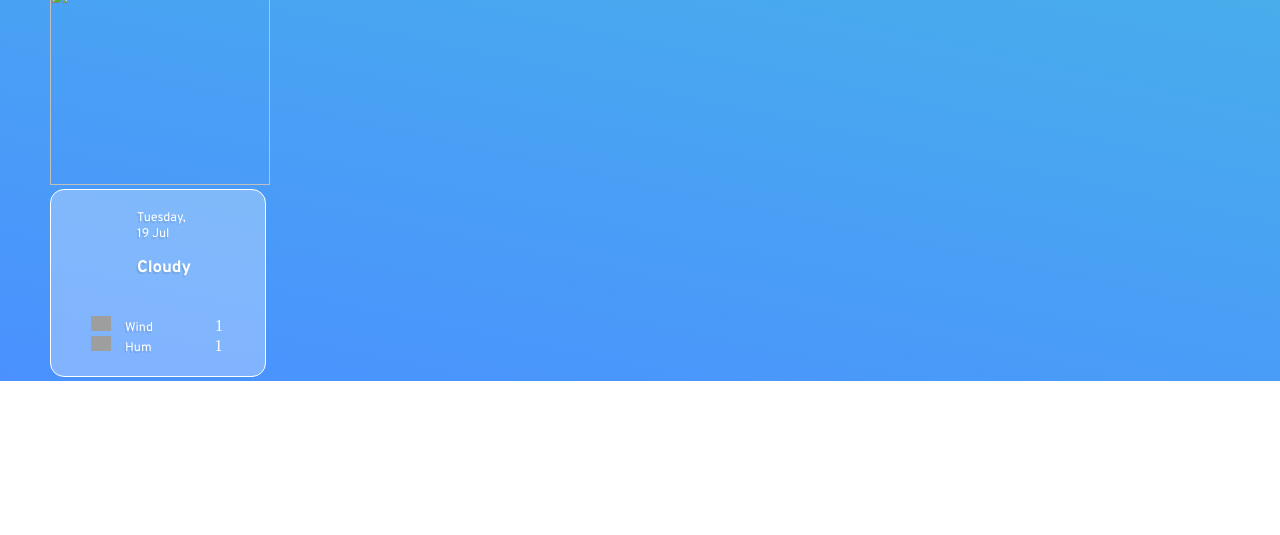
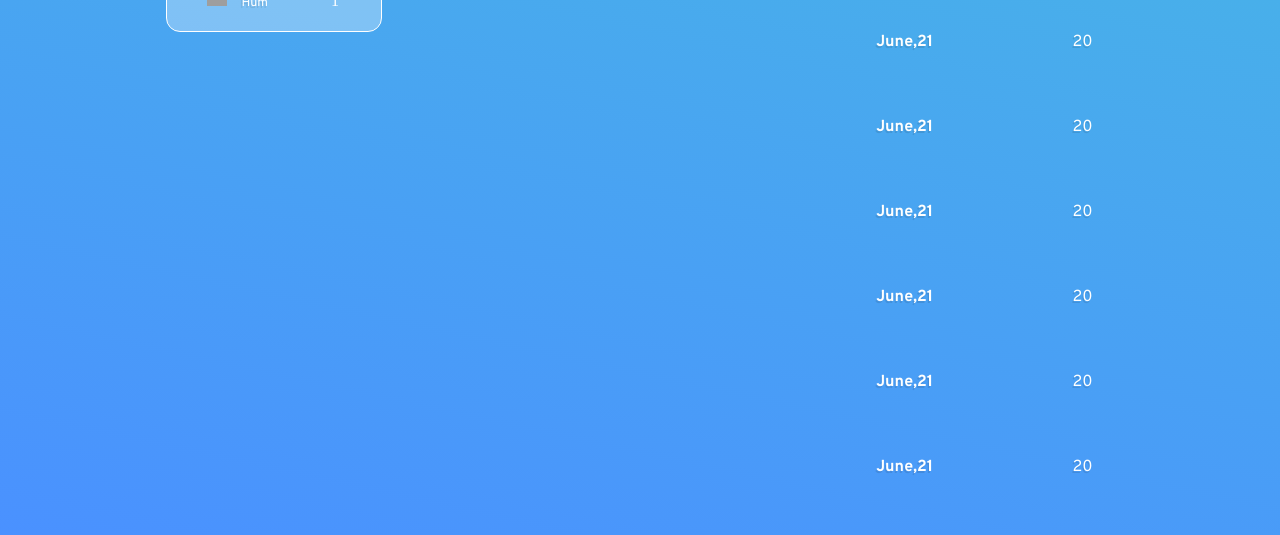
Before and after one commit to bbbozhena/Weather-Task, a website: page index.html in a window 1280 px wide. Shown: the part 419-954 px from the top of the page. Before the commit the page ends 800 px from the top, so only its background shows below. Drawn offline with nearby package versions, Linux system fonts and the light colour scheme; grey boxes are pictures that could not be loaded.

Commit message:
add daily weather

```diff
--- a/index.html
+++ b/index.html
@@ -15,6 +15,8 @@
   </head>
   <body>
     <div class="container">
+      <div class="weather-general">
+        <div class="weather-current">
           <div class="header">
             <div class="location">
               <img
@@ -29,7 +31,43 @@
                 id="notification"
               />
             </div>
+          </div>
+          <div class="weather-icon" id="weather-icon">
+            <img src="" />
+          </div>
 
+          <div class="weather-general-current">
+            <div class="weather-info">
+              <div class="weather-item">
+                <div class="weather-main">
+                  <div class="date" id="date">Today, 12 September</div>
+                  <div class="temp" id="temp"></div>
+                  <div class="weather" id="weather">Cloudy</div>
+                </div>
+                <div class="weather-item-plus">
+                  <div class="wind">
+                    <img
+                      src="https://cdn-icons-png.flaticon.com/512/136/136712.png"
+                      id="wind-icon"
+                    />
+                    <span> Wind</span>
+
+                    <div id="wind-num">1</div>
+                  </div>
+                  <div class="hum">
+                    <img
+                      src="https://flaticons.net/icon.php?slug_category=food&slug_icon=water-drop"
+                      id="hum-icon"
+                    />
+                    <span> Hum </span>
+
+                    <div id="hum-num">1</div>
+                  </div>
+                </div>
+              </div>
+            </div>
+          </div>
+        </div>
         <div class="weather-other-day-container">
           <div class="other-weather-header">
             <span>&lt Back</span>
@@ -84,39 +122,36 @@
               />
             </div>
           </div>
+          <div class="weather-daily">
+            <div class="daily-block" id="daily-block">
+              <div class="daily-date" id="daily-date">June,21</div>
+              <div class="daily-icon" id="daily-icon"><img src="" /></div>
+              <div class="daily-temp" id="daily-temp">20</div>
             </div>
+            <div class="daily-block" id="daily-block">
+              <div class="daily-date" id="daily-date">June,21</div>
+              <div class="daily-icon" id="daily-icon"><img src="" /></div>
+              <div class="daily-temp" id="daily-temp">20</div>
             </div>
-      <div class="weather-icon" id="weather-icon">
-        <img src="" />
+            <div class="daily-block" id="daily-block">
+              <div class="daily-date" id="daily-date">June,21</div>
+              <div class="daily-icon" id="daily-icon"><img src="" /></div>
+              <div class="daily-temp" id="daily-temp">20</div>
             </div>
-
-      <div class="weather-general">
-        <div class="weather-info">
-          <div class="weather-item">
-            <div class="weather-main">
-              <div class="date" id="date">Today, 12 September</div>
-              <div class="temp" id="temp"></div>
-              <div class="weather" id="weather">Cloudy</div>
+            <div class="daily-block" id="daily-block">
+              <div class="daily-date" id="daily-date">June,21</div>
+              <div class="daily-icon" id="daily-icon"><img src="" /></div>
+              <div class="daily-temp" id="daily-temp">20</div>
             </div>
-            <div class="weather-item-plus">
-              <div class="wind">
-                <img
-                  src="https://cdn-icons-png.flaticon.com/512/136/136712.png"
-                  id="wind-icon"
-                />
-                <span> Wind</span>
-
-                <div id="wind-num">1</div>
+            <div class="daily-block" id="daily-block">
+              <div class="daily-date" id="daily-date">June,21</div>
+              <div class="daily-icon" id="daily-icon"><img src="" /></div>
+              <div class="daily-temp" id="daily-temp">20</div>
             </div>
-              <div class="hum">
-                <img
-                  src="https://flaticons.net/icon.php?slug_category=food&slug_icon=water-drop"
-                  id="hum-icon"
-                />
-                <span> Hum </span>
-
-                <div id="hum-num">1</div>
-              </div>
+            <div class="daily-block" id="daily-block">
+              <div class="daily-date" id="daily-date">June,21</div>
+              <div class="daily-icon" id="daily-icon"><img src="" /></div>
+              <div class="daily-temp" id="daily-temp">20</div>
             </div>
           </div>
         </div>
--- a/script.js
+++ b/script.js
@@ -12,6 +12,9 @@ const todayDate = document.getElementById("today-date-num");
 const hourlyTemp = [...document.getElementsByClassName("hourly-temp")];
 const hourlyIcon = [...document.getElementsByClassName("hourly-icon")];
 const hourlyTime = [...document.getElementsByClassName("hourly-time")];
+const dailyDate = [...document.getElementsByClassName("daily-date")];
+const dailyIcon = [...document.getElementsByClassName("daily-icon")];
+const dailyTemp = [...document.getElementsByClassName("daily-temp")];
 
 const API_KEY = "734dfb31bce7daf473e8a526d99d3812";
 
@@ -97,9 +100,6 @@ function showWeather(data) {
       data.hourly.slice(1, 6).map((hourlyData, index) => {
         hourlyTemp[index].innerHTML = Math.floor(hourlyData.temp) + "°";
       });
-    }
-  );
-
       data.hourly.slice(1, 6).map((iconData, index) => {
         hourlyIcon[index].innerHTML = iconData.icon;
         hourlyIcon[index].innerHTML = `
@@ -113,3 +113,24 @@ function showWeather(data) {
           .format("H"));
       });
     }
+  );
+
+  [...document.getElementsByClassName("daily-block")].forEach(
+    (element, index, array) => {
+      data.daily.slice(1, 7).map((dailyData, index) => {
+        dailyDate[index].innerHTML = window
+          .moment(dailyData.dt * 1000)
+          .format("MMM, D");
+      });
+      data.daily.slice(1, 7).map((iconDailyData, index) => {
+        dailyIcon[index].innerHTML = iconDailyData.icon;
+        dailyIcon[index].innerHTML = `
+        <img src= 'http://openweathermap.org/img/wn/${icon}@2x.png'>
+        `;
+      });
+      data.daily.slice(1, 7).map((tempDailyData, index) => {
+        dailyTemp[index].innerHTML = Math.floor(tempDailyData.temp.day) + "°";
+      });
+    }
+  );
+}
--- a/style.scss
+++ b/style.scss
@@ -2,7 +2,7 @@ $mainColor: rgb(119, 181, 231);
 
 html,
 body {
-    height: 100vh;
+    background-size: cover;
 }
 
 body {
@@ -14,6 +14,10 @@ body {
 
 .container {
     padding: 40px 50px;
+}
+.weather-general {
+    display: flex;
+    justify-content: space-around;
 }
 
 .header {
@@ -210,14 +214,6 @@ body {
         text-shadow: -1.13852px 1.70778px 0.569258px rgba(0, 0, 0, 0.1);
     }
 }
-// .other-weather-header-icon-back {
-
-//     & #icon-back {
-//         height: 20px;
-//         width: 23px;
-
-//     }
-// }
 .other-weather-header-icon-set {
     padding-left: 150px;
     & #icon-set {
@@ -254,6 +250,7 @@ body {
     display: flex;
     justify-content: space-between;
     padding-top: 100px;
+
     & span {
         font-family: "Overpass";
         font-style: normal;
@@ -270,3 +267,29 @@ body {
         height: 25px;
     }
 }
+.daily-block {
+    display: flex;
+    justify-content: space-between;
+    & .daily-date {
+        font-family: "Overpass";
+        font-style: normal;
+        font-weight: 700;
+        font-size: 16px;
+        line-height: 13px;
+        color: #ffffff;
+        text-shadow: -1.13852px 1.70778px 0.569258px rgba(0, 0, 0, 0.1);
+        padding: 21px;
+        margin-top: 30px;
+    }
+    & .daily-temp {
+        font-family: "Overpass";
+        font-style: normal;
+        font-weight: 400;
+        font-size: 24;
+        line-height: 13px;
+        color: #ffffff;
+        text-shadow: -1.13852px 1.70778px 0.569258px rgba(0, 0, 0, 0.1);
+        padding: 21px;
+        margin-top: 30px;
+    }
+}
```
Also changed, not shown: styles/style.css. Lines whose indentation alone changed are shown as unchanged.
